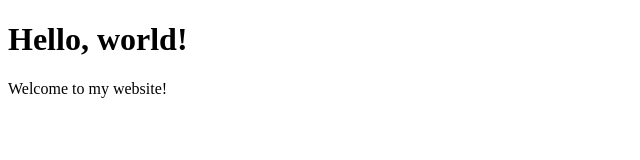
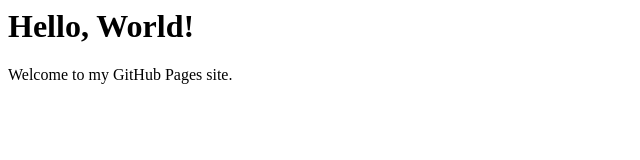
Before and after one commit to ZeroMello/phyominlwin.github.io, a plain HTML site: page index.html in a window 1280 px wide. Shown: the whole page, without its empty margins (0-640 px from the left). Drawn offline with Linux system fonts and the light colour scheme.

Commit message:
ndex.html
Signed-off-by: ZeroMello <167880592+ZeroMello@users.noreply.github.com>

```diff
--- a/index.html
+++ b/index.html
@@ -1,10 +1,2 @@
-<!DOCTYPE html>
-<html>
-<head>
-    <title>My GitHub Page</title>
-</head>
-<body>
-    <h1>Hello, world!</h1>
-    <p>Welcome to my website!</p>
-</body>
-</html>
+<h1>Hello, World!</h1>
+<p>Welcome to my GitHub Pages site.</p>
```
